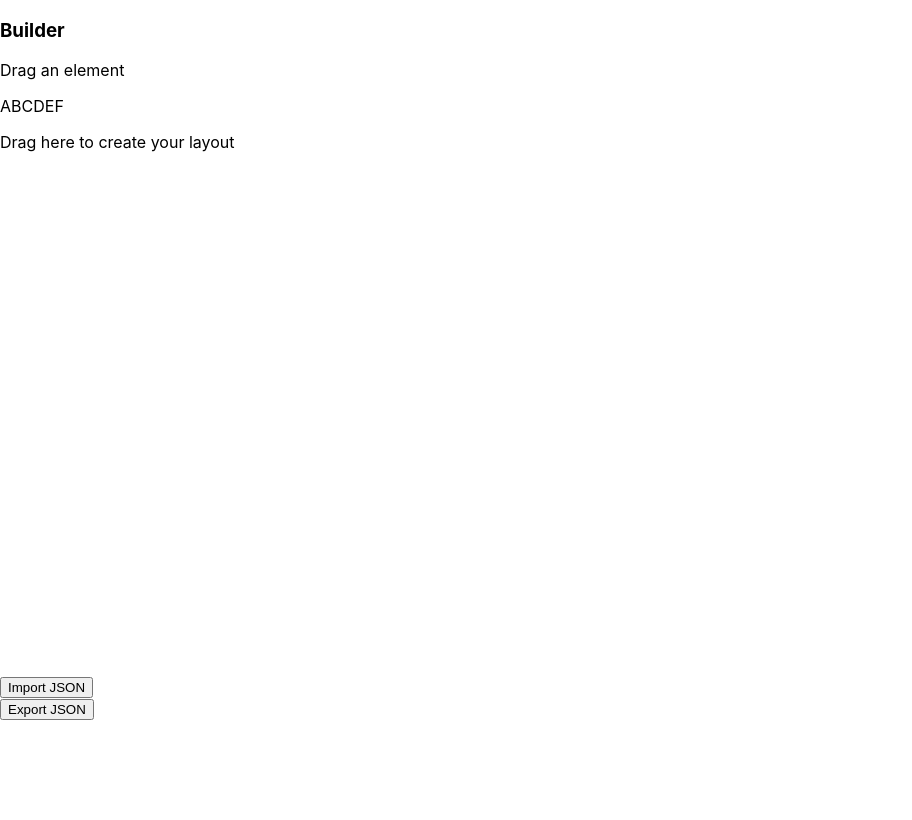
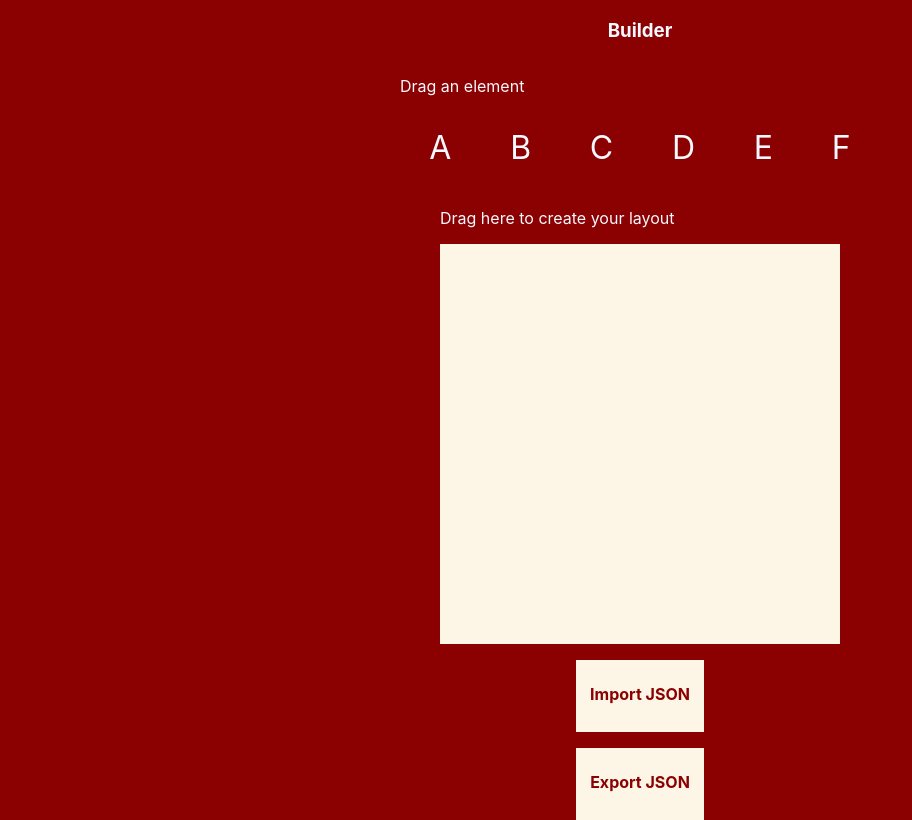
Before and after one commit to Oisangui/react-drag-and-drop, a React (Create React App) app: page / in a window 1280 px wide. Shown: the whole page, without its empty margins (0-912 px from the left). Built offline with nearby package versions, Linux system fonts and the light colour scheme.

Commit message:
drag and drop, style and actions

```diff
--- a/src/components/Actions.jsx
+++ b/src/components/Actions.jsx
@@ -3,11 +3,22 @@ import LoadButton from './LoadButton';
 import SaveButton from './SaveButton';
 
 function Actions(props) {
-    const { importer, exporter } = props;
+    const { actions } = props;
+    const buttonStyle = {
+        backgroundColor: `oldlace`,
+        height: `3rem`,
+        width: `8rem`,
+        marginTop: `1rem`,
+        color: `darkRed`,
+        fontWeight: `bold`,
+        textAlign: `center`,
+        paddingBottom: 0,
+        paddingTop: `1.5rem`
+    }
     return (
         <div>
-            <LoadButton importFunctionality={importer}/>
-            <SaveButton exportFunctionality={exporter}/>
+            <LoadButton actions={actions} style={buttonStyle}/>
+            <SaveButton actions={actions} style={buttonStyle}/>
         </div>
     )
 }
--- a/src/components/Builder.jsx
+++ b/src/components/Builder.jsx
@@ -5,18 +5,26 @@ import Actions from './Actions';
 
 function Builder(props) {
     const { title, possibleSquaresData, targetGridData } = props;
-    const exportFunctionality = function(){
-
+    const style = {
+        display: `flex`,
+        flexDirection: `column`,
+        justifyContent: `center`,
+        alignItems: `center`,
+        backgroundColor: `darkred`,
+        color: `ghostwhite`,
     }
-    const importFunctionality = function(data){
-
+    const actions = {
+        exportFunctionality: function(){console.log(`this is wrong`)},
+        importFunctionality: function(){console.log(`this is wrong`)}
     }
     return (
-        <div>
+        <div
+        style={style}
+        >
             <h3>{title}</h3>
             <DragSourceCont data={possibleSquaresData}/>
-            <DragTargetCont data={targetGridData}/>
-            <Actions importer={importFunctionality} exporter={exportFunctionality}/>
+            <DragTargetCont data={targetGridData} actions={actions}/>
+            <Actions actions={actions}/>
         </div>
     );
 }
--- a/src/components/DragSource.jsx
+++ b/src/components/DragSource.jsx
@@ -1,9 +1,14 @@
-import React, { useEffect, useState } from 'react';
+import React from 'react';
 import DraggableSquare from './DraggableSquare';
 
 function DragSource(props){
     const { data } = props;
-    const [ squares, setSquares ] = useState([]);
+    const style = {
+        display: `flex`,
+        flexFlow: `row wrap`,
+        height: `5rem`,
+        width: `${data.numberOfSquares * 5}rem`
+    }
     const loadSquares = function(){
         const squares = [];
         let i = 0;
@@ -15,13 +20,15 @@ function DragSource(props){
                 i++;
             }
         );
-        setSquares(squares);
+        return squares;
     }
-    useEffect(loadSquares, []);
     console.log('rendering source')
     return (
-        <div className="drag-source">
-            {squares}
+        <div
+        className="drag-source"
+        style={style}
+        >
+            {loadSquares()}
         </div>
     );
 }
--- a/src/components/DragTarget.jsx
+++ b/src/components/DragTarget.jsx
@@ -1,29 +1,56 @@
-import React, { useEffect, useState } from 'react';
+import React, {useState, useEffect} from 'react';
 import SquareContainer from './SquareContainer';
 
 function DragTarget(props){
-    const { hSquares, vSquares, onOverlap } = props;
+    const { hSquares, vSquares, onOverlap, actions } = props;
     const [ squares, setSquares ] = useState([]);
+    const [ data, setData ] = useState({});
+    const style = {
+        display: `grid`,
+        gridTemplateColumns: `repeat(${hSquares}, 5rem)`,
+        gridTemplateRows: `repeat(${vSquares}, 5rem)`,
+        gap: `0px`,
+    }
     const loadSquares = function(){
-        const squares = [];
+        const newSquares = [];
         for (let i=0;i<hSquares;i++){
             for (let j=0;j<vSquares;j++){
-                squares.push(
-                    <SquareContainer i={i} j={j} key={`${i}${j}`}/>
+                newSquares.push(
+                    <SquareContainer i={i} j={j} key={`${i},${j}`} setData={setData}/>
                 )
+                //newData[`${i},${j}`] = {};
             }
         }
-        setSquares(squares);
-    }
-    const style = {
-        display: `grid`,
-        gridTemplateColumns: `repeat(${hSquares}, 100px)`,
-        gridTemplateRows: `repeat(${vSquares}, 100px)`,
-        gap: `2px`,
+        setSquares(newSquares);
     }
     useEffect(loadSquares, []);
-
-
+    actions.exportFunctionality = function(){
+        return JSON.stringify(data);
+    }
+    actions.importFunctionality = function(data){
+        console.log(`receiving data`, data)
+        const newSquares = [];
+        const keys = Object.keys(data);
+        for (let i=0;i<hSquares;i++){
+            for (let j=0;j<vSquares;j++){
+                let key = `${i},${j}`
+                let datum = data[key];
+                if (datum){
+                    newSquares.push(
+                        <SquareContainer i={i} j={j} key={key} setData={setData} data={datum}/>
+                    );
+                    continue;
+                }
+                newSquares.push(
+                    <SquareContainer i={i} j={j} key={key} setData={setData}/>
+                );
+            }
+        }
+        setData({});
+        setData(data);
+        setSquares([]);
+        setSquares(newSquares);
+    }
     return (
         <div className="drag-target" style={style}>
             {squares}
--- a/src/components/DragTargetCont.jsx
+++ b/src/components/DragTargetCont.jsx
@@ -2,12 +2,11 @@ import React from 'react';
 import DragTarget from './DragTarget';
 
 function DragTargetCont(props){
-    const { data } = props;
-    console.log('rendering target cont')
+    const { data, actions } = props;
     return (
         <div>
             <p>Drag here to create your layout</p>
-            <DragTarget {...data}/>
+            <DragTarget {...data} actions={actions}/>
         </div>
     );
 }
--- a/src/components/DraggableSquare.jsx
+++ b/src/components/DraggableSquare.jsx
@@ -3,8 +3,14 @@ import MySquare from './MySquare';
 
 function DraggableSquare(props){
     const { data } = props;
+    const style = {
+        flexGrow: 1,
+        display: `flex`,
+
+    }
     return (
         <div
+        style={style}
         draggable="true"
         onDragStart={(e) => {
             const messaggio = JSON.stringify(data);
--- a/src/components/LoadButton.jsx
+++ b/src/components/LoadButton.jsx
@@ -1,19 +1,29 @@
 import React from 'react';
 
 function LoadButton(props){
-    const { importFunctionality } = props;
-    const handleClick = function(){
-        const data = JSON.parse('{}');
-        console.log('load data NOT IMPLEMENTED');
-        importFunctionality(data);
+    const { actions, style } = props;
+    const inputStyle = {
+        display: `none`,
+        width: style.width,
+        height: style.height,
+    }
+    const handleChange = function(e){
+        //console.log(e.target.files[0].text());
+        e.target.files[0].text().then(r => {
+            console.log(
+                JSON.parse(decodeURIComponent(r))
+            )
+        const data = JSON.parse(decodeURIComponent(r));
+        actions.importFunctionality(JSON.parse(data));
+        })
+
+
     }
     return (
-        <div>
-            <button
-            onClick={handleClick}
-            >
-            Import JSON
-            </button>
+        <div style={style}
+        >
+            <label htmlFor="file-upload"> Import JSON</label>
+            <input id="file-upload" type="file" name="file" onChange={handleChange} style={inputStyle}/>
         </div>
     );
 }
--- a/src/components/MySquare.jsx
+++ b/src/components/MySquare.jsx
@@ -1,10 +1,26 @@
 import React from 'react';
 
 function MySquare(props){
-    const { label } = props;
+    const { label, color } = props;
+    const style = {
+        backgroundColor: color,
+        flexGrow: 1,
+        display: `flex`,
+        fontSize: `2rem`
+    }
+    const parStyle = {
+        margin: 0,
+        padding:0,
+        textAlign:`center`,
+        flexGrow:1,
+        paddingTop:`1rem`
+    }
     return (
-        <div>
-            {label}
+        <div
+        className="my-square"
+        style={style}
+        >
+            <p style={parStyle}>{label}</p>
         </div>
     );
 }
--- a/src/components/SaveButton.jsx
+++ b/src/components/SaveButton.jsx
@@ -1,18 +1,20 @@
 import React from 'react';
 
 function SaveButton(props){
-    const { exportFunctionality } = props;
+    const { actions, style } = props;
     const handleClick = function(){
-        const data = exportFunctionality();
-        console.log('save data NOT IMPLEMENTED');
+        const data = actions.exportFunctionality();
+        const dataStr = "data:application/json;charset=utf-8," + encodeURIComponent(JSON.stringify(data));
+        const dlAnchorElem = document.createElement('a');
+        dlAnchorElem.setAttribute("href", dataStr);
+        dlAnchorElem.setAttribute("download", "layout.json");
+        dlAnchorElem.click();
     }
     return (
-        <div>
-            <button
-            onClick={handleClick}
-            >
+        <div style={style}
+        onClick={handleClick}
+        >
             Export JSON
-            </button>
         </div>
     );
 }
--- a/src/components/SquareContainer.jsx
+++ b/src/components/SquareContainer.jsx
@@ -1,20 +1,46 @@
-import React, {useState} from 'react';
+import React, {useEffect, useState} from 'react';
 import DraggableSquare from './DraggableSquare';
 
 function SquareContainer(props){
-    const [ square, setSquare ] = useState(null);
-    const { i, j } = props;
+    const { i, j, setData, data} = props;
+    const [ square, setSquare ] = useState({square:null, data:null});
+    const style = {
+        display: `flex`,
+        backgroundColor: `oldlace`,
+    }
+
     const handleDrop = function(e){
         e.preventDefault();
-        e.currentTarget.style.fontSize='30px';
-        const data = e.dataTransfer.getData('application/json');
-        console.log(`received data:${data}`);
-        setSquare(
-            <DraggableSquare data={JSON.parse(data)}/>
-        )
+        //e.currentTarget.style.fontSize='30px';
+        const droppedData = JSON.parse(e.dataTransfer.getData('application/json'));
+        setSquare({
+            square : <DraggableSquare data={droppedData}/>,
+            data: droppedData,
+        }
+        );
+        setData(data=>{
+            let d = Object.assign({}, data[`${i},${j}`]);
+            Object.keys(droppedData).forEach((key)=>{
+                d[key] = droppedData[key];
+            });
+            data[`${i},${j}`] = d;
+            return data;
+        })
     }
+    useEffect(()=>{if (!data){setSquare({square:null, data:null});return;} setSquare({
+        square : <DraggableSquare data={data}/>,
+        data: data,
+    })}, [data]);
+    /* if (data) {
+        setSquare({
+            square : <DraggableSquare data={data}/>,
+            data: data,
+        }
+        );
+    } */
     return (
         <div
+        style={style}
         onDragOver={(e)=>{
             e.preventDefault();
             //e.currentTarget.style.fontSize='20px';
@@ -26,7 +52,7 @@ function SquareContainer(props){
         }}
         onDrop={handleDrop}
         >
-            {square}
+            {square.square}
         </div>
     );
 }
```
Also changed, not shown: src/components/SquareCont.jsx (deleted, +0 -11 lines).
